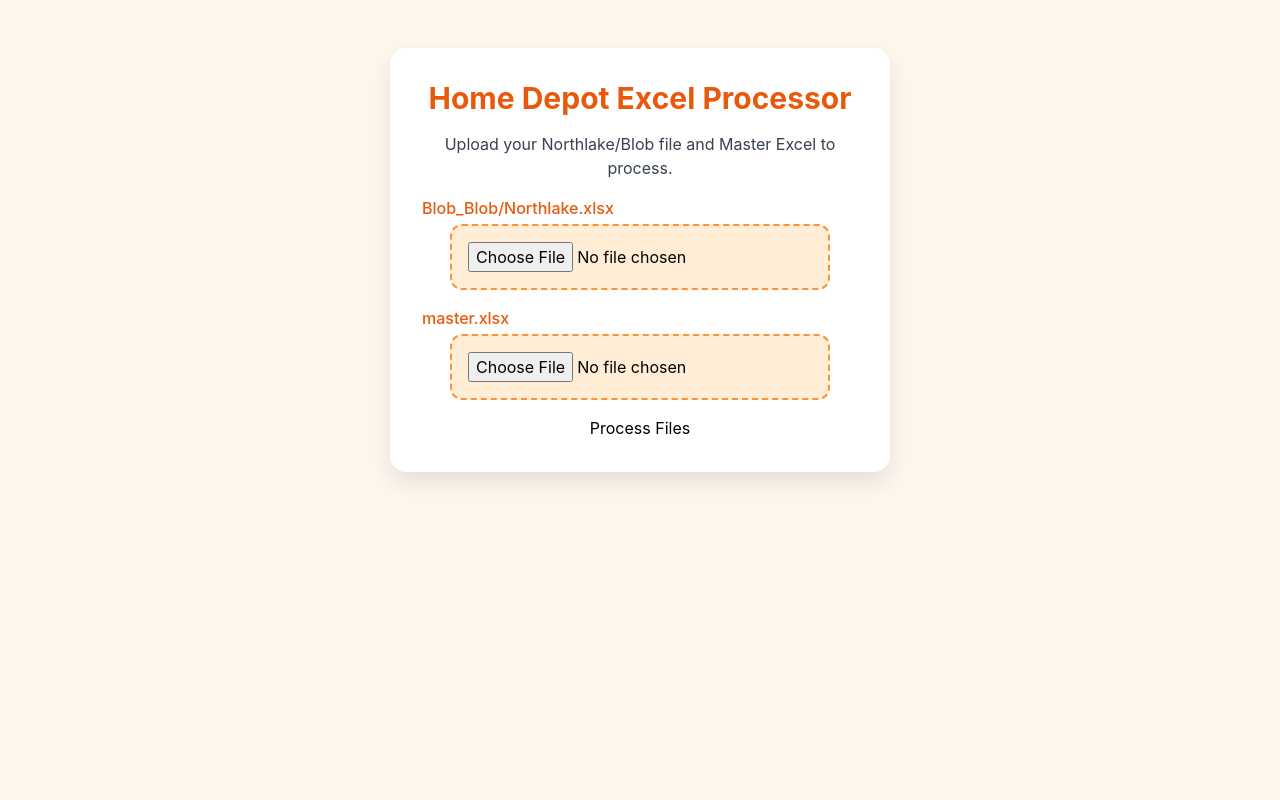
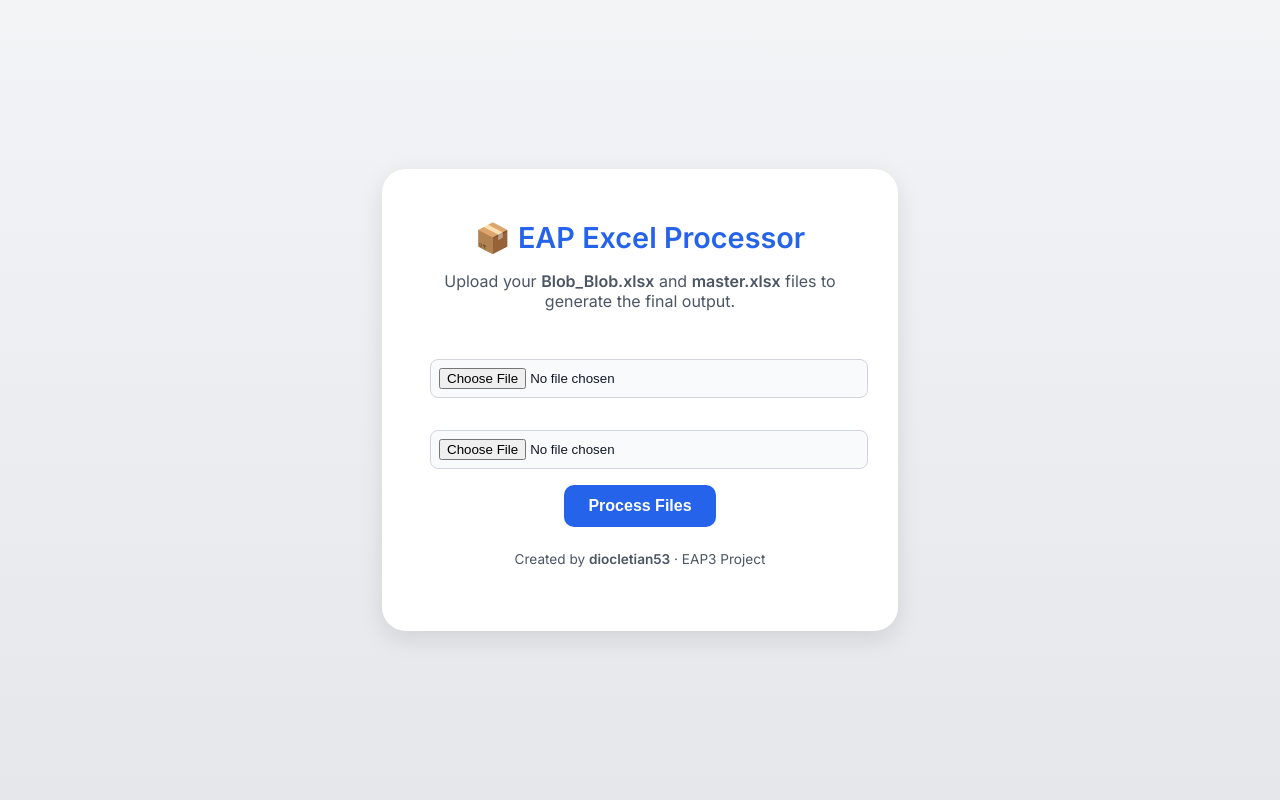
Before and after one commit to diocletian53/EAP3, a Flask app: page / in a window 1280 px wide. Run offline with Flask 3, Linux system fonts and the light colour scheme; parts of the project's set-up code (start-up, migrations or seed data) failed here and were passed over; some libraries are stand-ins or nearby versions.

Commit message:
Update index.html

```diff
--- a/templates/index.html
+++ b/templates/index.html
@@ -3,63 +3,48 @@
 <head>
     <meta charset="UTF-8" />
     <meta name="viewport" content="width=device-width, initial-scale=1.0" />
-<title>Excel Processor</title>
-<script src="https://cdn.tailwindcss.com"></script>
-<style>
-body { font-family: 'Inter', sans-serif; background: #fff7ed; }
-.card { background: white; border-radius: 1rem; box-shadow: 0 10px 25px rgba(0,0,0,0.1); padding: 2rem; max-width: 500px; margin: 3rem auto; text-align: center; }
-input[type="file"] { border: 2px dashed #fb923c; padding: 1rem; border-radius: 0.75rem; background: #ffedd5; }
-input[type="file"]:hover { border-color: #ea580c; }
-button { background-color: #f97316; color: white; font-weight: 600; padding: 0.75rem 1.5rem; border-radius: 0.75rem; transition: background 0.2s; }
-button:hover { background-color: #ea580c; }
-</style>
+    <title>EAP Excel Processor</title>
+    <link rel="stylesheet" href="{{ url_for('static', filename='style.css') }}">
+    <link href="https://fonts.googleapis.com/css2?family=Inter:wght@400;600&display=swap" rel="stylesheet">
 </head>
+
 <body>
+    <div class="container">
+        <h1>📦 EAP Excel Processor</h1>
+        <p>Upload your <strong>Blob_Blob.xlsx</strong> and <strong>master.xlsx</strong> files to generate the final output.</p>
 
-<div class="card">
-  <h1 class="text-3xl font-bold text-orange-600 mb-4">Home Depot Excel Processor</h1>
-  <p class="text-gray-700 mb-4">Upload your Northlake/Blob file and Master Excel to process.</p>
+        <!-- Upload Form -->
+        <form action="/" method="POST" enctype="multipart/form-data" id="uploadForm">
+            <input type="file" name="main_file" accept=".xlsx" required />
+            <input type="file" name="master_file" accept=".xlsx" required />
 
-  <form method="POST" enctype="multipart/form-data" class="space-y-4">
-    <div>
-      <label class="block text-left mb-1 font-medium text-orange-600">Blob_Blob/Northlake.xlsx</label>
-      <input type="file" name="main_file" accept=".xlsx" required />
-    </div>
-    <div>
-      <label class="block text-left mb-1 font-medium text-orange-600">master.xlsx</label>
-      <input type="file" name="master_file" accept=".xlsx" required />
-    </div>
-    <button type="submit">Process Files</button>
+            <button type="submit" id="processBtn">Process Files</button>
         </form>
 
+        <!-- Status messages -->
         {% if error %}
-  <div class="mt-4 p-4 bg-orange-100 border border-orange-300 rounded">
-    <p class="text-orange-700 font-medium">⚠️ {{ error }}</p>
-  </div>
+            <p style="color: red; font-weight: 600; margin-top: 1rem;">{{ error }}</p>
         {% endif %}
 
-  {% if download_file %}
-  <div class="mt-4 p-4 bg-blue-100 border border-blue-300 rounded">
-    <p class="text-blue-700 font-medium">
-      <a href="{{ url_for('download_file', filename=download_file) }}" class="underline">Download processed file locally</a>
+        <p id="loadingText" style="display:none; margin-top: 1rem; color: #2563eb;">
+            ⏳ Processing your files, please wait...
         </p>
+
+        <div class="footer">
+            <p>Created by <strong>diocletian53</strong> · EAP3 Project</p>
         </div>
-  {% endif %}
-
-  {% if github_message %}
-  <div class="mt-4 p-4 bg-green-100 border border-green-300 rounded">
-    <p class="text-green-700 font-medium">{{ github_message }}</p>
-    {% if github_url %}
-    <p class="mt-2">
-      <a href="{{ github_url }}" target="_blank" class="text-orange-600 font-semibold underline">
-        Download from GitHub
-      </a>
-    </p>
-    {% endif %}
-  </div>
-  {% endif %}
-
     </div>
 
+    <script>
+        const form = document.getElementById('uploadForm');
+        const loadingText = document.getElementById('loadingText');
+        const processBtn = document.getElementById('processBtn');
+
+        form.addEventListener('submit', () => {
+            loadingText.style.display = 'block';
+            processBtn.disabled = true;
+            processBtn.textContent = 'Processing...';
+        });
+    </script>
 </body>
 </html>
```
Lines whose indentation alone changed are shown as unchanged.
